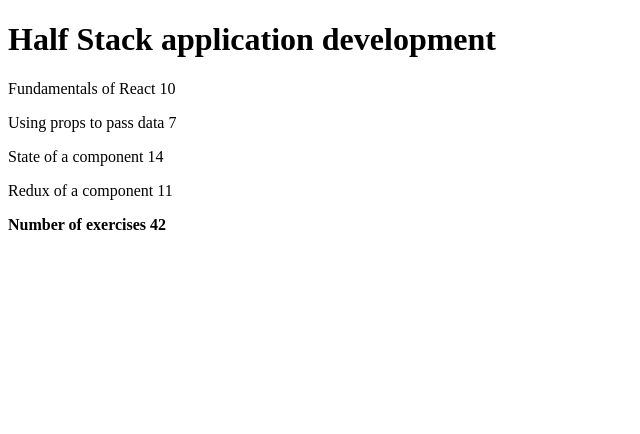
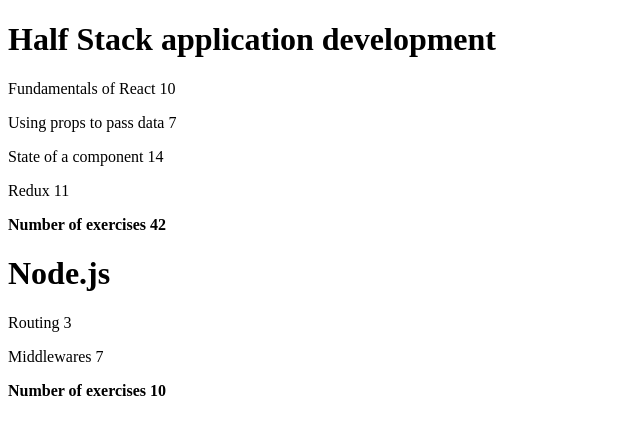
Before and after one commit to felixc0115/full-stack-open, a React (Create React App) app in the folder part1/course-info/: page / in a window 1280 px wide. Shown: the top 434 px of the page, without its empty margins (0-640 px from the left). Built offline with nearby package versions, Linux system fonts and the light colour scheme.

Commit message:
submit exercise 2.4

```diff
--- a/part1/course-info/src/App.js
+++ b/part1/course-info/src/App.js
@@ -33,9 +33,10 @@
 };
 
 const App = () => {
-  const course = {
+  const courses = [
+    {
+      name: "Half Stack application development",
       id: 1,
-    name: "Half Stack application development",
       parts: [
         {
           name: "Fundamentals of React",
@@ -53,14 +54,37 @@
           id: 3,
         },
         {
-        name: "Redux of a component",
+          name: "Redux",
           exercises: 11,
           id: 4,
         },
       ],
-  };
+    },
+    {
+      name: "Node.js",
+      id: 2,
+      parts: [
+        {
+          name: "Routing",
+          exercises: 3,
+          id: 1,
+        },
+        {
+          name: "Middlewares",
+          exercises: 7,
+          id: 2,
+        },
+      ],
+    },
+  ];
 
-  return <Course course={course} />;
+  return (
+    <>
+      {courses.map((course) => (
+        <Course key={course.id} course={course} />
+      ))}
+    </>
+  );
 };
 
 export default App;
```
Lines whose indentation alone changed are shown as unchanged.
